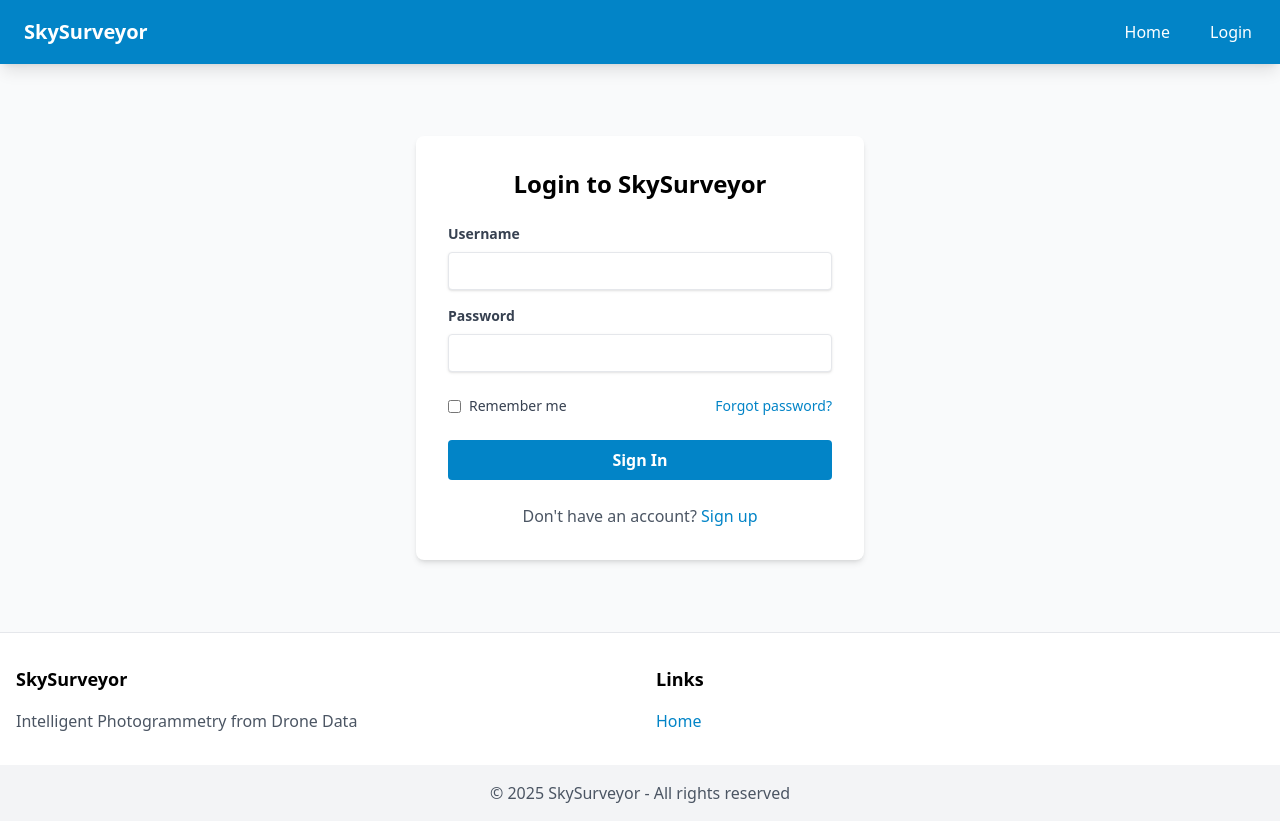
After one commit to Xehos/SkySurveyor, a Django app: template core/templates/core/login.html in a window 1280 px wide. The commit adds this page. Run offline with Django 5.2, Linux system fonts and the light colour scheme; the template is opened without the code that fills it, so the values that code supplies are empty; some libraries are stand-ins or nearby versions.

Commit message:
Created custom login page and adapted other components to it

```diff
--- a/core/templates/core/base.html
+++ b/core/templates/core/base.html
@@ -55,7 +55,7 @@
                     <a class="hover:text-primary-200 px-3 py-2 rounded-md" href="{% url 'create_project' %}">New Project</a>
                     <a class="hover:text-primary-200 px-3 py-2 rounded-md" href="{% url 'logout' %}">Logout</a>
                     {% else %}
-                    <a class="hover:text-primary-200 px-3 py-2 rounded-md" href="/admin/login/">Login</a>
+                    <a class="hover:text-primary-200 px-3 py-2 rounded-md" href="{% url 'login' %}">Login</a>
                     {% endif %}
                 </div>
                 <div class="md:hidden">
@@ -74,7 +74,7 @@
                 <a class="block hover:bg-primary-700 px-3 py-2 rounded-md" href="{% url 'create_project' %}">New Project</a>
                 <a class="block hover:bg-primary-700 px-3 py-2 rounded-md" href="{% url 'logout' %}">Logout</a>
                 {% else %}
-                <a class="block hover:bg-primary-700 px-3 py-2 rounded-md" href="/admin/login/">Login</a>
+                <a class="block hover:bg-primary-700 px-3 py-2 rounded-md" href="{% url 'login' %}">Login</a>
                 {% endif %}
             </div>
         </div>
--- a/core/templates/core/index.html
+++ b/core/templates/core/index.html
@@ -12,7 +12,7 @@
             <a href="{% url 'dashboard' %}" class="bg-primary-600 hover:bg-primary-700 text-white font-bold py-3 px-6 rounded-lg text-center">Go to Dashboard</a>
             <a href="{% url 'create_project' %}" class="border border-gray-300 hover:border-gray-400 text-gray-700 font-bold py-3 px-6 rounded-lg text-center">New Project</a>
             {% else %}
-            <a href="/admin/login/" class="bg-primary-600 hover:bg-primary-700 text-white font-bold py-3 px-6 rounded-lg text-center">Get Started</a>
+            <a href="{% url 'login' %}" class="bg-primary-600 hover:bg-primary-700 text-white font-bold py-3 px-6 rounded-lg text-center">Get Started</a>
             <a href="#features" class="border border-gray-300 hover:border-gray-400 text-gray-700 font-bold py-3 px-6 rounded-lg text-center">Learn More</a>
             {% endif %}
         </div>
--- /dev/null
+++ b/core/templates/core/login.html
@@ -0,0 +1,64 @@
+{% extends 'core/base.html' %}
+
+{% block title %}Login - SkySurveyor{% endblock %}
+
+{% block content %}
+<div class="flex justify-center items-center py-12">
+    <div class="w-full max-w-md">
+        <div class="bg-white rounded-lg shadow-md p-8">
+            <h2 class="text-2xl font-bold text-center mb-6">Login to SkySurveyor</h2>
+
+            {% if form.errors %}
+            <div class="mb-4 p-4 rounded-md bg-red-100 text-red-800">
+                <p>Your username and password didn't match. Please try again.</p>
+            </div>
+            {% endif %}
+
+            {% if next %}
+                {% if user.is_authenticated %}
+                <div class="mb-4 p-4 rounded-md bg-yellow-100 text-yellow-800">
+                    <p>Your account doesn't have access to this page. To proceed, please login with an account that has access.</p>
+                </div>
+                {% else %}
+                <div class="mb-4 p-4 rounded-md bg-blue-100 text-blue-800">
+                    <p>Please login to access this page.</p>
+                </div>
+                {% endif %}
+            {% endif %}
+
+            <form method="post" action="{% url 'login' %}">
+                {% csrf_token %}
+                <div class="mb-4">
+                    <label for="id_username" class="block text-gray-700 text-sm font-bold mb-2">Username</label>
+                    <input type="text" name="username" id="id_username" class="shadow appearance-none border rounded w-full py-2 px-3 text-gray-700 leading-tight focus:outline-none focus:shadow-outline" required autofocus>
+                </div>
+
+                <div class="mb-6">
+                    <label for="id_password" class="block text-gray-700 text-sm font-bold mb-2">Password</label>
+                    <input type="password" name="password" id="id_password" class="shadow appearance-none border rounded w-full py-2 px-3 text-gray-700 leading-tight focus:outline-none focus:shadow-outline" required>
+                </div>
+
+                <div class="flex items-center justify-between mb-6">
+                    <div class="flex items-center">
+                        <input type="checkbox" name="remember" id="id_remember" class="mr-2">
+                        <label for="id_remember" class="text-sm text-gray-700">Remember me</label>
+                    </div>
+                    <a href="#" class="text-sm text-primary-600 hover:text-primary-800">Forgot password?</a>
+                </div>
+
+                <div class="flex flex-col gap-4">
+                    <button type="submit" class="bg-primary-600 hover:bg-primary-700 text-white font-bold py-2 px-4 rounded focus:outline-none focus:shadow-outline w-full">
+                        Sign In
+                    </button>
+
+                    <input type="hidden" name="next" value="{{ next }}">
+                </div>
+            </form>
+
+            <div class="text-center mt-6">
+                <p class="text-gray-600">Don't have an account? <a href="#" class="text-primary-600 hover:text-primary-800">Sign up</a></p>
+            </div>
+        </div>
+    </div>
+</div>
+{% endblock %}
--- a/core/urls.py
+++ b/core/urls.py
@@ -10,4 +10,5 @@ urlpatterns = [
     path('projects/<int:project_id>/process/', views.process_images, name='process_images'),
     path('models/<int:model_id>/', views.view_model, name='view_model'),
     path('logout/', views.logout_view, name='logout'),
+    path('login/', views.login_view, name='login'),
 ]
--- a/skysurveyor/settings.py
+++ b/skysurveyor/settings.py
@@ -132,3 +132,7 @@ FILE_UPLOAD_MAX_MEMORY_SIZE = 10 * 1024 * 1024  # 10MB
 # https://docs.djangoproject.com/en/5.1/ref/settings/#default-auto-field
 
 DEFAULT_AUTO_FIELD = "django.db.models.BigAutoField"
+
+# Authentication settings
+LOGIN_REDIRECT_URL = 'dashboard'
+LOGIN_URL = 'login'
```
Also changed, not shown: core/views.py (+23 -1 lines).
